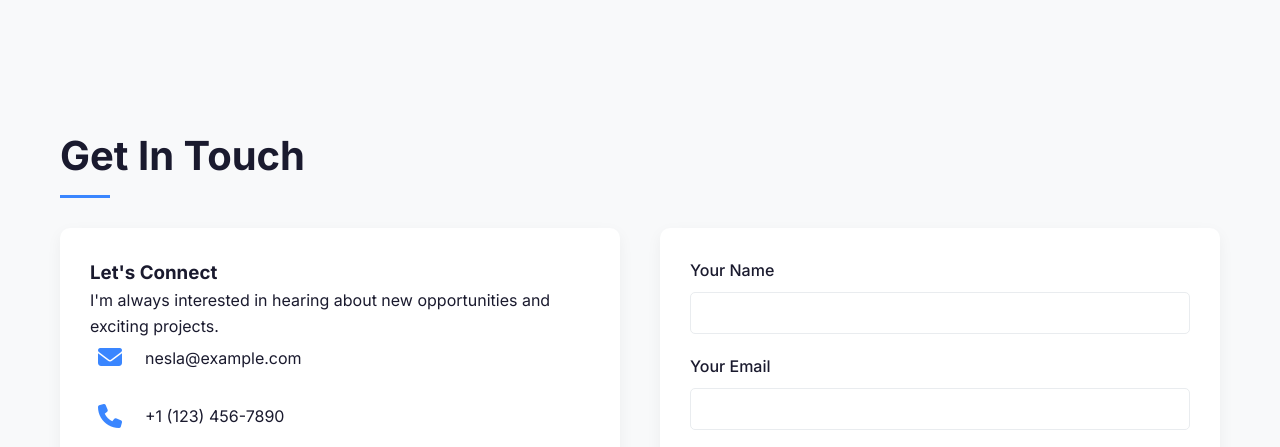
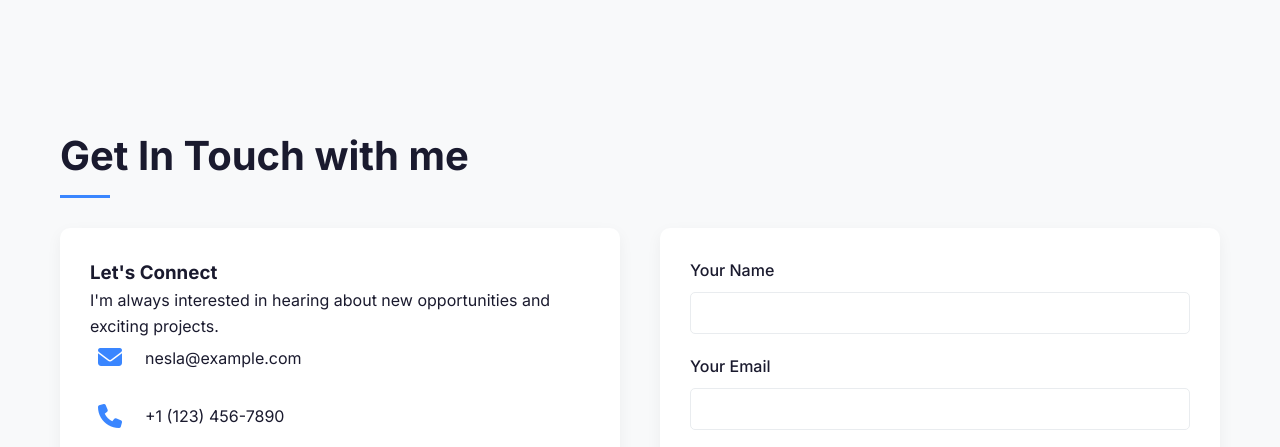
Before and after one commit to uknesla-sys/nesla-uk, a plain HTML site: page portfolio.html in a window 1280 px wide. Shown: the part 2620-3067 px from the top of the page. Drawn offline with Linux system fonts and the light colour scheme.

Commit message:
secondstep

```diff
--- a/portfolio.html
+++ b/portfolio.html
@@ -739,7 +739,7 @@
   <!-- Contact Section -->
   <section id="contact">
     <div class="container">
-      <h2 class="section-title fade-in-up">Get In Touch</h2>
+      <h2 class="section-title fade-in-up">Get  In Touch with me</menu></h2>
       <div class="contact-container">
         <div class="contact-info fade-in-up">
           <h3>Let's Connect</h3>
```
